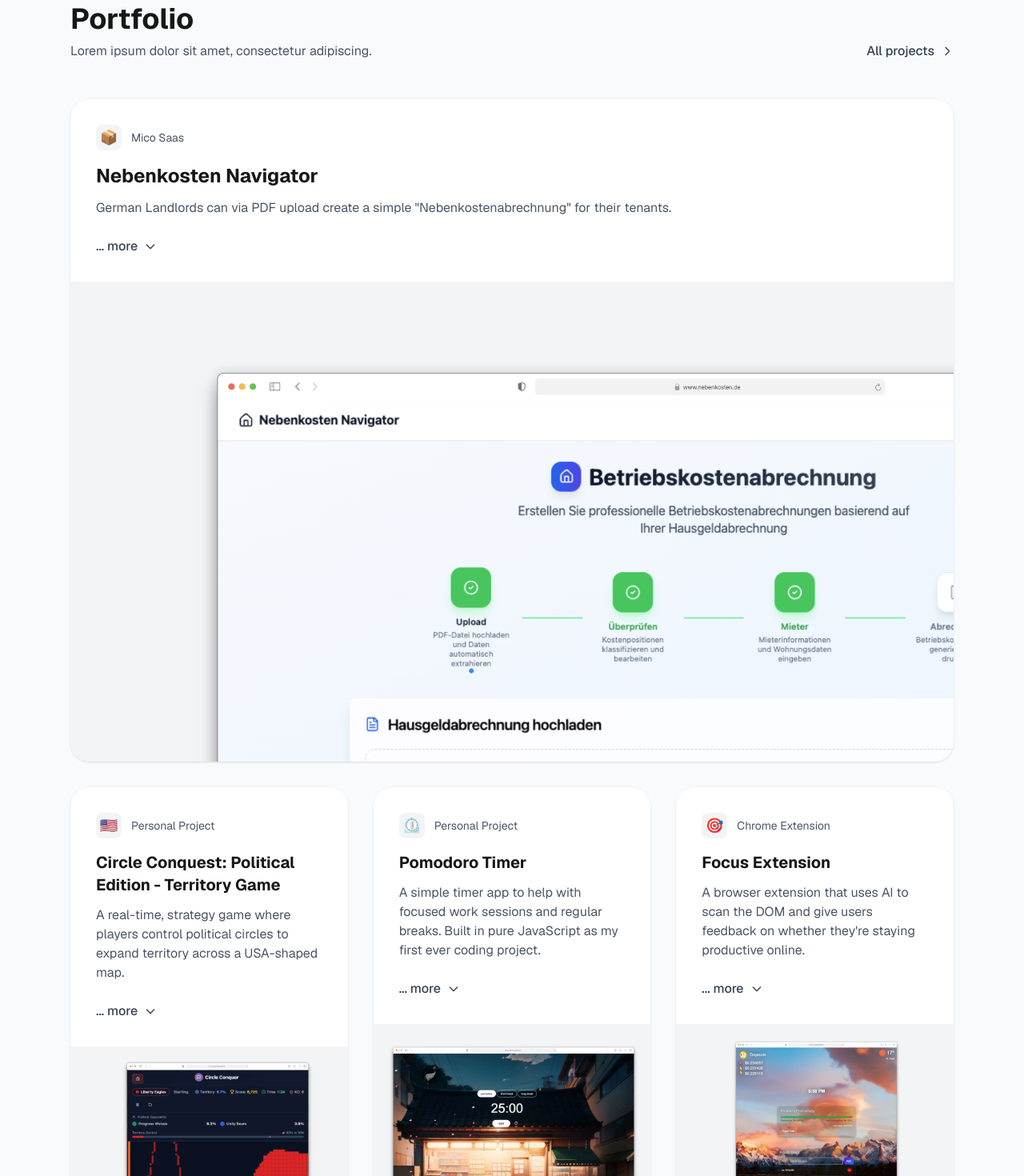
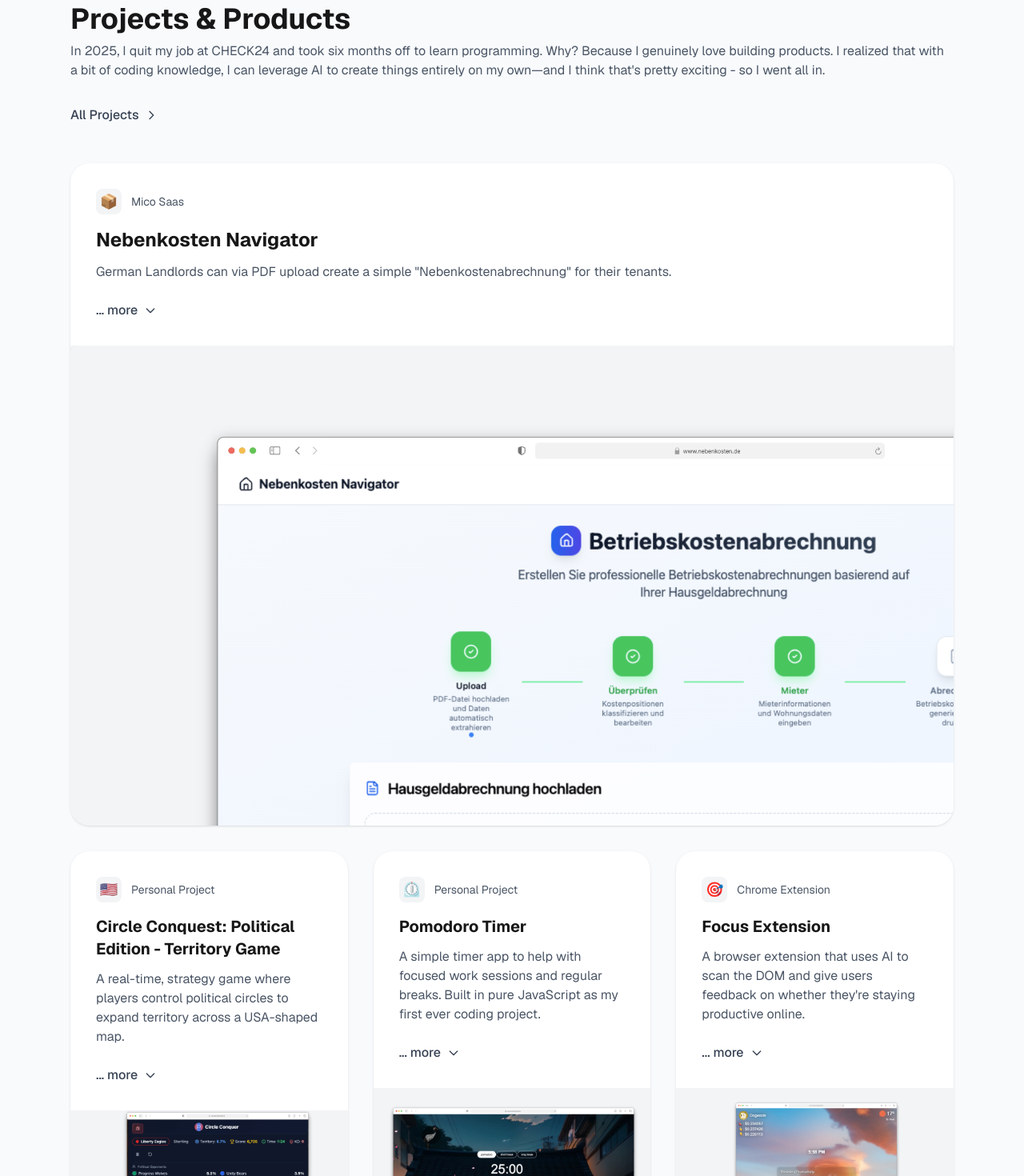
Before and after one commit to Testo-saurus/my-portfolio, a Next.js app: page / in a window 1280 px wide. Shown: the part 1260-2730 px from the top of the page at 80% size. Built offline with nearby package versions, Linux system fonts and the light colour scheme.

Commit message:
fine tune

```diff
--- a/app/projects/page.tsx
+++ b/app/projects/page.tsx
@@ -1,5 +1,5 @@
 const ProjectsPage = () => (
-  <main style={{ padding: "2rem", textAlign: "center" }}>
+  <main className="flex flex-col items-center justify-center min-h-screen">
     <h1>Projects</h1>
     <p>This page will showcase my projects. Stayy tuned!</p>
   </main>
--- a/components/Navigation.tsx
+++ b/components/Navigation.tsx
@@ -21,7 +21,7 @@
             About
           </Link>
           <Link href="/#work" className="hover:underline">
-            Work
+            Projects
           </Link>
 
           <button onClick={openContact} className="hover:underline">
--- a/components/Work.tsx
+++ b/components/Work.tsx
@@ -1,5 +1,6 @@
 "use client";
 import Image from "next/image";
+import Link from "next/link";
 import { useState } from "react";
 import AnimatedCollapse from "./AnimatedCollapse";
 import ProjectDetails from "./ProjectDetails";
@@ -112,18 +113,23 @@
   return (
     <section id="work" className="py-16 md:py-20 scroll-mt-20 sm:scroll-mt-24">
       <div className="max-w-6xl mx-auto px-4 md:px-6">
-        <div className="flex justify-between items-end mb-12">
+        <div className="flex-colum items-end mb-12">
           <div>
-            <h2 className="text-4xl font-bold mb-2">Portfolio</h2>
-            <p className="text-gray-600">
-              Lorem ipsum dolor sit amet, consectetur adipiscing.
+            <h2 className="text-4xl font-bold mb-2">Projects & Products </h2>
+            <p className="text-gray-600 mb-8">
+              In 2025, I quit my job at CHECK24 and took six months off to learn
+              programming. Why? Because I genuinely love building products. I
+              realized that with a bit of coding knowledge, I can leverage AI to
+              create things entirely on my own—and I think that&apos;s pretty
+              exciting - so I went all in.
             </p>
           </div>
-          <a
-            href="#"
+
+          <Link
+            href="/projects"
             className="text-gray-700 hover:text-blue-600 font-medium flex items-center gap-2 group mb-8 lg:mb-0"
           >
-            All projects
+            All Projects{" "}
             <svg
               className="w-4 h-4 transform group-hover:translate-x-1 transition-transform"
               fill="none"
@@ -137,7 +143,7 @@
                 d="M9 5l7 7-7 7"
               />
             </svg>
-          </a>
+          </Link>
         </div>
 
         <div className="grid md:grid-cols-2 lg:grid-cols-3 gap-8">
@@ -204,7 +210,7 @@
             {projects.slice(1).map((project) => (
               <div
                 key={project.id}
-                className="group relative bg-white rounded-3xl overflow-hidden shadow-sm hover:shadow-lg transition-all duration-300"
+                className="group relative bg-white rounded-3xl overflow-hidden shadow-sm hover:shadow-lg transition-all duration-300 flex flex-col"
               >
                 <div className="p-8">
                   <div className="flex items-center gap-3 mb-4">
@@ -247,14 +253,14 @@
                 </div>
 
                 {/* Project Image/Preview - Smaller for regular projects */}
-                <div className="h-48 bg-gray-100 relative overflow-hidden">
+                <div className="aspect-video bg-gray-100 relative overflow-hidden flex-1 flex items-end">
                   {project.image ? (
                     <Image
                       src={project.image}
                       alt={`${project.title} preview`}
                       fill
-                      className="object-cover object-center object-top"
-                      sizes="(max-width: 768px) 100vw, (max-width: 1200px) 50vw, 33vw"
+                      className=" object-cover object-center object-bottom "
+                      sizes="(max-width: 768px) 100vw, (max-width: 1200px) 590vw, 33vw"
                     />
                   ) : (
                     <div className="absolute inset-0 bg-gradient-to-br from-gray-100 to-gray-200 flex items-center justify-center">
```
Also changed, not shown: components/ProductsILike.tsx (added).
